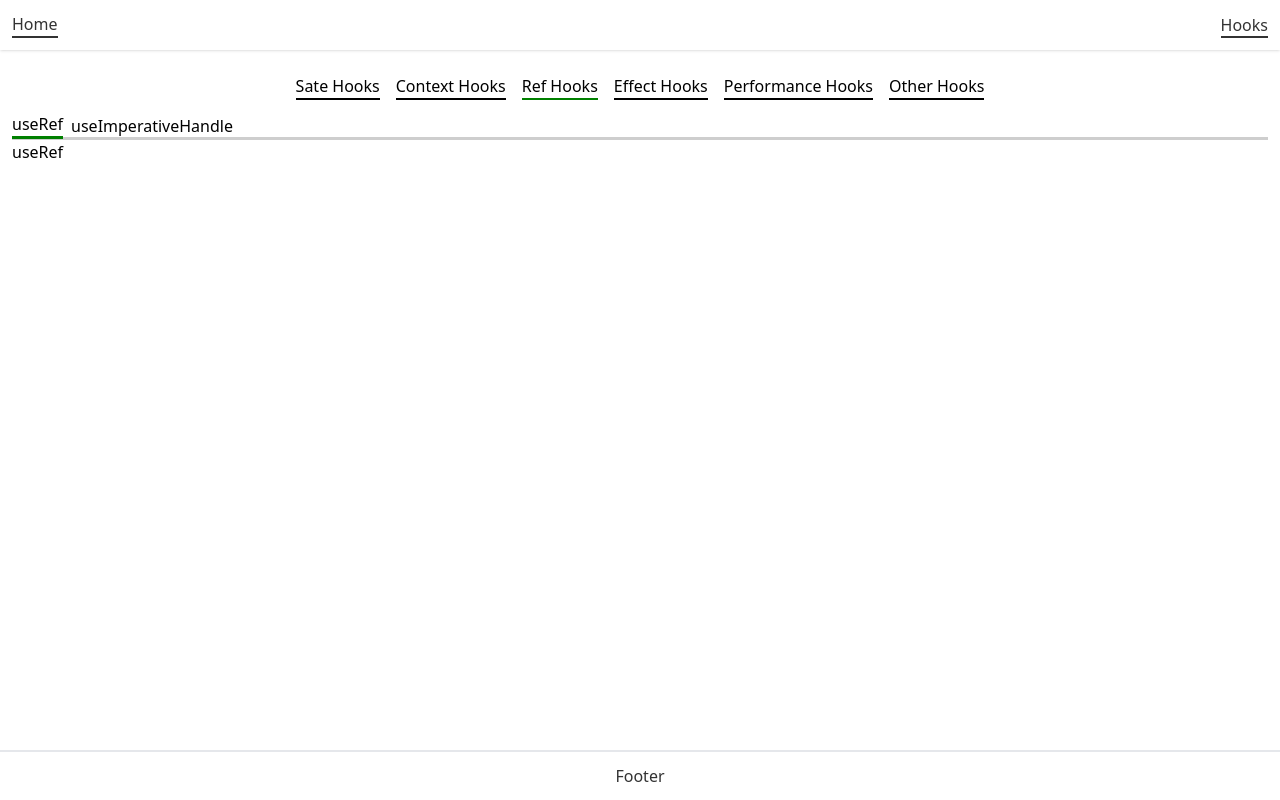
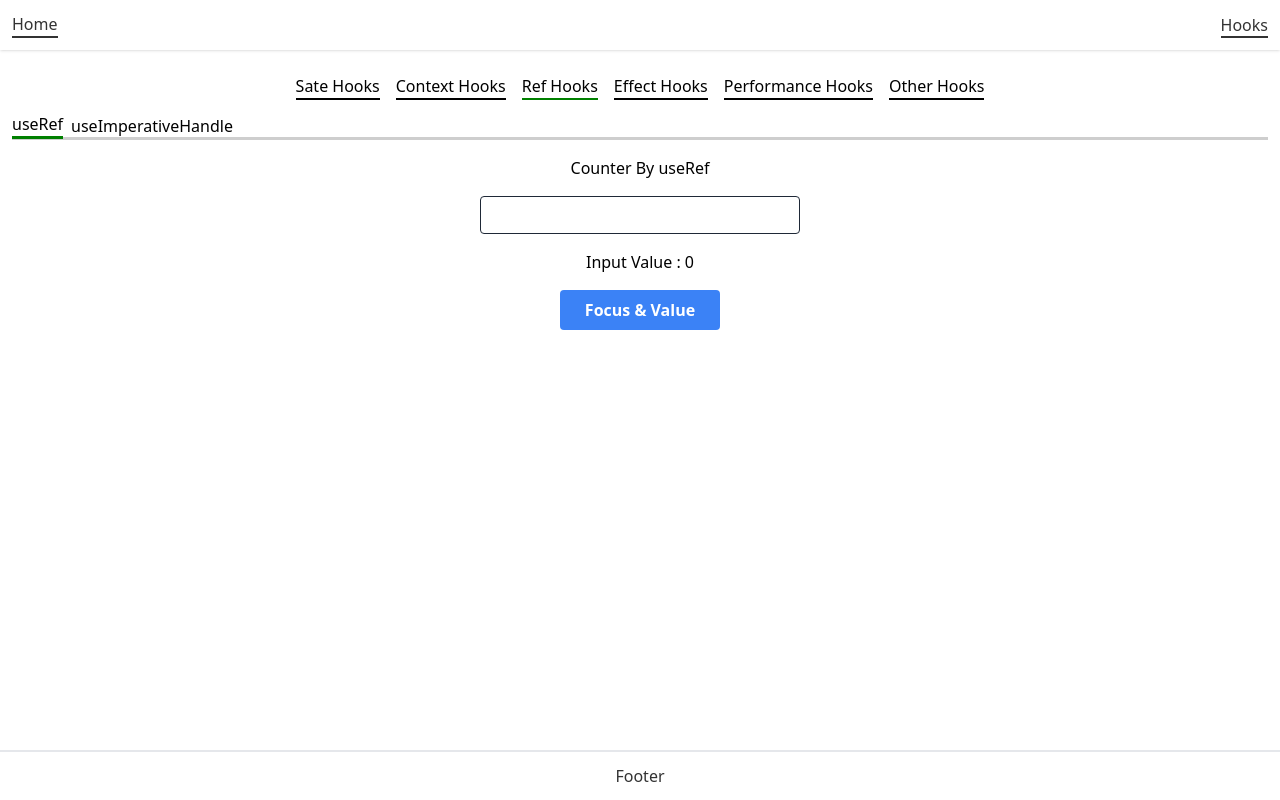
Before and after one commit to tareqnmd/next-basic, a Next.js app: page /default-hooks/ref-hooks in a window 1280 px wide. Built offline with nearby package versions, Linux system fonts and the light colour scheme.

Commit message:
error fixed in pages

```diff
--- a/components/default-hooks/EffectHooks.tsx
+++ b/components/default-hooks/EffectHooks.tsx
@@ -1,8 +1,8 @@
 import { useState } from 'react';
 import DefaultHooksNav from './DefaultHooksNav';
 import UseEffectHook from './effect-hooks/UseEffectHook';
-import UseInsertionEffect from './effect-hooks/useInsertionEffect';
-import UseLayoutEffect from './effect-hooks/useLayoutEffect';
+import UseInsertionEffect from './effect-hooks/UseInsertionEffect';
+import UseLayoutEffect from './effect-hooks/UseLayoutEffect';
 
 const buttons = [
 	{ name: 'useEffect', type: 'effect' },
--- a/components/default-hooks/RefHooks.tsx
+++ b/components/default-hooks/RefHooks.tsx
@@ -1,6 +1,6 @@
 import { useState } from 'react';
 import DefaultHooksNav from './DefaultHooksNav';
-import UseImperativeHandle from './ref-hooks/useImperativeHandle';
+import UseImperativeHandle from './ref-hooks/UseImperativeHandle';
 import UseRefHooks from './ref-hooks/UseRefHook';
 
 const buttons = [
--- a/components/default-hooks/ref-hooks/UseRefHook.tsx
+++ b/components/default-hooks/ref-hooks/UseRefHook.tsx
@@ -1,6 +1,22 @@
-import { useRef } from 'react';
+import { useRef, useState } from 'react';
 
 export default function UseRefHooks() {
-	const ref = useRef(null);
-	return <>useRef</>;
+	const inputRef: { current: any } = useRef('');
+	const [value, setValue] = useState(0);
+
+	function handleClick() {
+		setValue(inputRef.current.value ?? '');
+		inputRef?.current?.focus();
+	}
+
+	return (
+		<div className="flex flex-col items-center justify-center">
+			<h1 className="mt-4">Counter By useRef</h1>
+			<input className="input-field my-4" ref={inputRef} />
+			<div className="mb-4">Input Value : {value}</div>
+			<button className="btn-basic" onClick={handleClick}>
+				Focus & Value
+			</button>
+		</div>
+	);
 }
```
